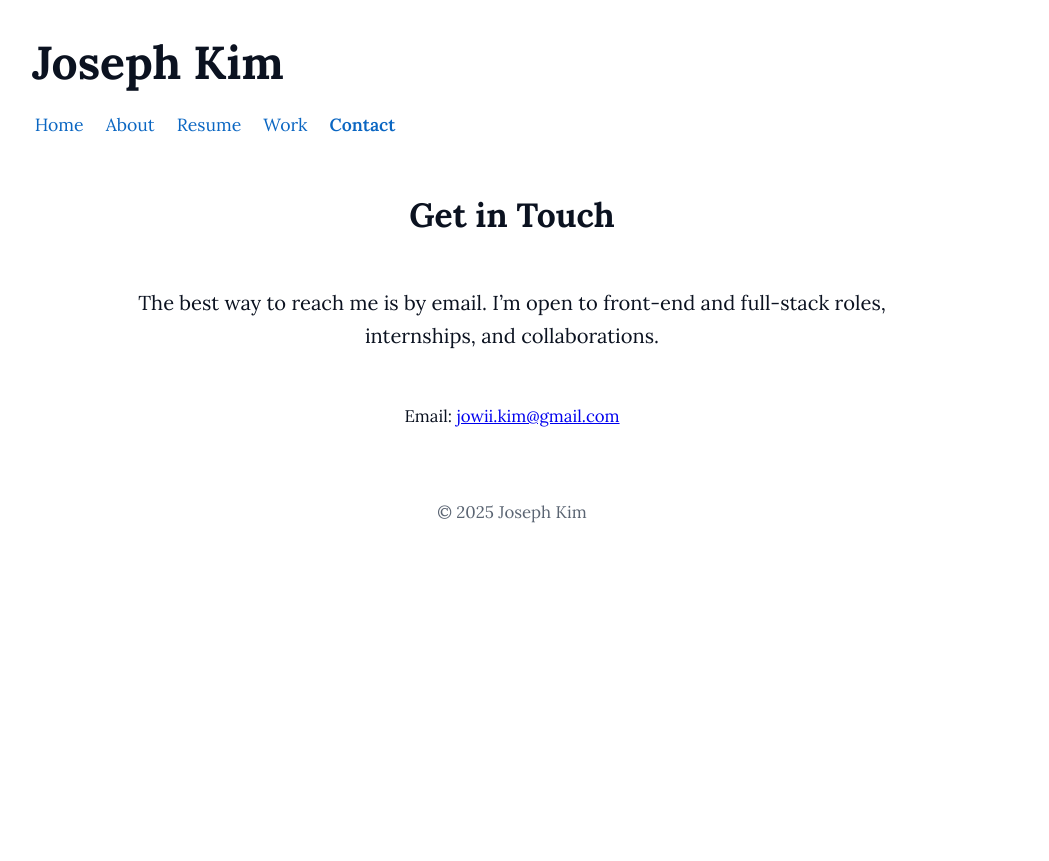
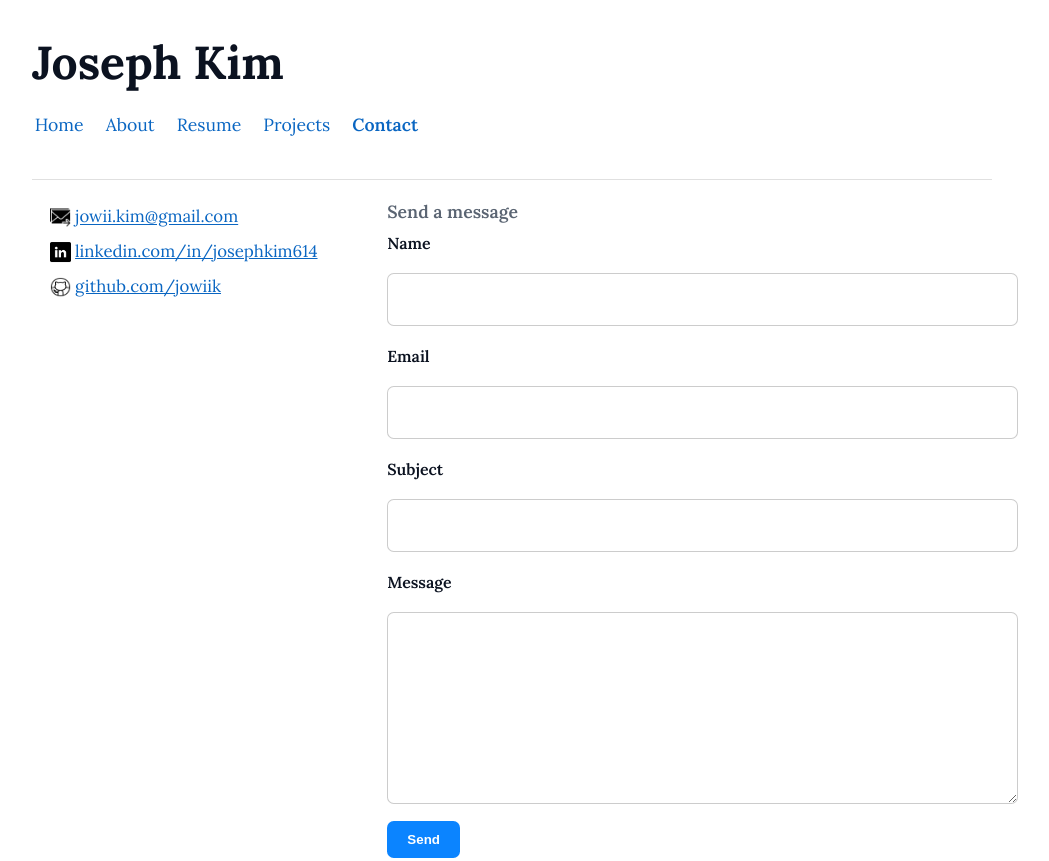
Before and after one commit to jowiik/Portfolio, a plain HTML site: page contact.html in a window 1280 px wide. Shown: the top 861 px of the page, without its empty margins (128-1177 px from the left). Before the commit the page ends 800 px from the top, so only its background shows below. Drawn offline with Linux system fonts and the light colour scheme.

Commit message:
change contact page
I changed the contact page to better align with the css as well. I edited the styling, added a mailto contact form, and added icon to links

```diff
--- a/contact.html
+++ b/contact.html
@@ -2,39 +2,74 @@
 <html lang="en">
 <head>
   <meta charset="utf-8">
-  <title>Contact — Joseph Kim</title>
+  <title>Contact | Joseph Kim</title>
   <meta name="viewport" content="width=device-width, initial-scale=1">
-  <meta name="description" content="Contact Joseph Kim">
-  <link rel="icon" href="favicon.ico">
-  <link rel="author" href="humans.txt">
   <link rel="stylesheet" href="style.css">
 </head>
   <body class="site">
+
     <header class="site-header">
       <h1>Joseph Kim</h1>
       <nav aria-label="Primary navigation" class="site-nav">
         <a href="index.html">Home</a>
         <a href="about.html">About</a>
         <a href="resume.html">Resume</a>
-      <a href="projects.html">Work</a>
+        <a href="projects.html">Projects</a>
         <a href="contact.html" aria-current="page">Contact</a>
       </nav>
     </header>
 
     <main class="site-main">
-    <section aria-labelledby="contact" class="hero">
-      <h2 id="contact" class="hero-title">Get in Touch</h2>
-      <p class="lead intro-text">
-        The best way to reach me is by email. I’m open to front-end and full-stack roles, internships, and collaborations.
-      </p>
-      <p class="progress-row">
-        Email: <a href="mailto:jowii.kim@gmail.com">jowii.kim@gmail.com</a>
-      </p>
+      <section class="about-section" aria-labelledby="contact">
+        <hr class="rule">
+
+        <!-- Flex container -->
+        <div class="contact-wrap">
+          <!-- Left: quick links -->
+          <aside class="contact-aside" aria-labelledby="reach-me">
+            <ul class="tight contact-links">
+              <li>
+                <img src="mail-icon.png" alt="Email icon" class="icon">
+                <a href="mailto:jowii.kim@gmail.com">jowii.kim@gmail.com</a>
+              </li>
+              <li>
+                <img src="linkedin-icon.png" alt="LinkedIn icon" class="icon">
+                <a href="https://www.linkedin.com/in/josephkim614/" target="_blank" rel="noopener noreferrer">linkedin.com/in/josephkim614</a>
+              </li>
+              <li>
+                <img src="github-logo.png" alt="GitHub icon" class="icon">
+                <a href="https://github.com/jowiik" target="_blank" rel="noopener noreferrer">github.com/jowiik</a>
+              </li>
+            </ul>
+          </aside>
+
+          <!-- Right: form -->
+          <section class="contact-main" aria-labelledby="send-msg">
+            <h3 id="send-msg" class="subhead">Send a message</h3>
+
+            <form class="contact-form" action="https://formspree.io/f/your-form-id" method="POST">
+              <label for="name">Name</label>
+              <input id="name" name="name" type="text" required>
+
+              <label for="email">Email</label>
+              <input id="email" name="_replyto" type="email" required>
+
+              <label for="subject">Subject</label>
+              <input id="subject" name="subject" type="text" required>
+
+              <label for="message">Message</label>
+              <textarea id="message" name="message" rows="6" required></textarea>
+
+              <button type="submit">Send</button>
+            </form>
+          </section>
+        </div>
       </section>
     </main>
 
     <footer class="site-footer">
       <p>&copy; 2025 Joseph Kim</p>
     </footer>
+
     </body>
 </html>
--- a/style.css
+++ b/style.css
@@ -237,6 +237,120 @@ ul.tight li { margin: .35rem 0; }
   .about-section { animation: none; opacity: 1; transform: none; }
 }
 
+/* CONTACT — flex layout */
+.contact-wrap {
+  display: flex;                    /* Flexbox requirement */
+  gap: var(--space-lg, 1.75rem);
+  align-items: flex-start;
+  flex-wrap: wrap;
+  min-block-size: 50dvh;            /* dynamic viewport unit */
+  animation: fade-up 700ms ease-out both;
+}
+
+.contact-aside {
+  flex: 1 1 16rem;                  /* relative sizing */
+  max-width: 22rem;
+}
+
+.contact-main {
+  flex: 2 1 26rem;                  /* grow more than aside */
+  min-inline-size: min(90dvw, 36rem);
+}
+
+.subhead {
+  font-size: 1.05rem;
+  margin: 0 0 .25rem;
+  color: var(--muted, #5a6472);
+  font-weight: 600;
+}
+
+/* Link list */
+.contact-links {
+  list-style: none;
+  padding-left: 0;
+  margin: .5rem 0 0;
+}
+.contact-links li { margin: .35rem 0; }
+.contact-links a {
+  color: var(--brand-ink, #0a66c2);
+  text-decoration: underline;
+  transition: color .2s ease;       /* transition requirement */
+}
+.contact-links a:hover { color: #005eff; }
+
+/* Form (native nesting used below) */
+.contact-form {
+  display: grid;
+  gap: 1rem;
+  animation: fade-up 700ms ease-out both;
+}
+.contact-form {
+  label { font-weight: 600; font-size: .95rem; }
+  input, textarea {
+    font: inherit;
+    padding: .7rem;
+    border: 1px solid rgba(0,0,0,.2);
+    border-radius: .4rem;
+    width: 100%;
+    transition: border-color .2s ease, transform .12s ease; /* transitions */
+  }
+  input:focus, textarea:focus {
+    outline: none;
+    border-color: var(--brand, #0b84ff);
+    transform: translateY(-1px);    /* transform requirement */
+  }
+  button {
+    width: fit-content;
+    padding: .65rem 1.2rem;
+    border: none;
+    border-radius: .4rem;
+    background: var(--brand, #0b84ff);
+    color: #fff;
+    font-weight: 700;
+    cursor: pointer;
+    transition: transform .12s ease, background-color .2s ease;
+  }
+  button:hover { transform: translateY(-1px); background-color: #005eff; }
+}
+
+/* Media query: stack vertically on narrow viewports */
+@media (max-width: 48rem) {
+  .contact-wrap { flex-direction: column; }
+  .contact-main { min-inline-size: 100%; }
+}
+
+/* Baseline 2024 feature: @scope — limit accent/focus styling to the form only */
+@scope (.contact-form) {
+  input:focus,
+  textarea:focus {
+    box-shadow: 0 0 0 .15rem color-mix(in srgb, var(--brand, #0b84ff), transparent 80%); /* EC color-mix */
+  }
+}
+
+/* Extra credit selector: style form container when any field is focused */
+.contact-form:has(:focus-visible) {
+  outline: none;                            /* turn off container outline */
+}
+
+/* Reduced motion: honor user preference */
+@media (prefers-reduced-motion: reduce) {
+  .contact-wrap, .contact-form { animation: none; }
+}
+
+.contact-item {
+  display: flex;
+  align-items: center;
+  gap: 0.5rem;                /* small space between icon and text */
+}
+
+.icon {
+  width: 1.2rem;              /* small, relative size */
+  height: auto;
+  object-fit: contain;
+  flex-shrink: 0;             /* prevents squishing in flexbox */
+  transform: translateY(0.3rem); /* optical centering tweak */
+}
+
 /* Baseline 2024 feature: @scope — limits styles to .hero subtree only */
 @scope (.hero) {
   progress[value] { accent-color: var(--brand, #0b84ff); }
```
Also changed, not shown: github-logo.png (added), linkedin-icon.png (added), mail-icon.png (added). Lines whose indentation alone changed are shown as unchanged.
